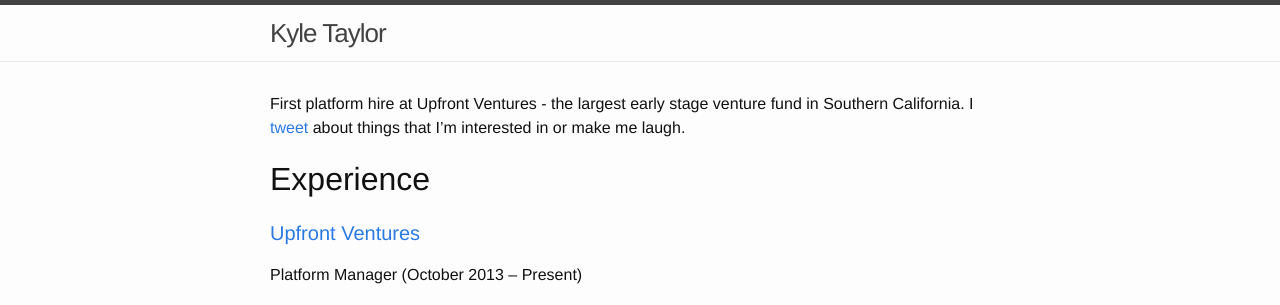
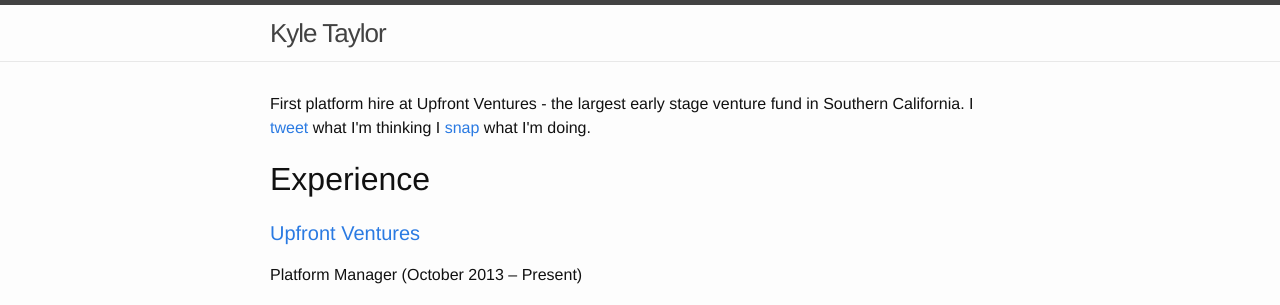
Before and after one commit to kftaylor/kftaylor.github.io, a Jekyll site: the page built from index.html, in a window 1280 px wide. Shown: the top 305 px of the page. Built offline with Jekyll 4.4.1, drawn with Linux system fonts in a browser that asks for light colours.

Commit message:
intro text

```diff
--- a/index.html
+++ b/index.html
@@ -8,7 +8,7 @@
 
 
   <div class="post-content">
-    <p>First platform hire at Upfront Ventures - the largest early stage venture fund in Southern California. I <a href="http://twitter.com/kftaylor" target="_blank">tweet</a> about things that I’m interested in or make me laugh.</p>
+    <p>First platform hire at Upfront Ventures - the largest early stage venture fund in Southern California. I <a href="http://twitter.com/kftaylor" target="_blank">tweet</a> what I'm thinking I <a href="https://www.snapchat.com/add/almondmilk" target="_blank">snap</a> what I'm doing.</p>
 
 <h2 id="experience">Experience</h2>
 
```
Also changed, not shown: 1 other file.
